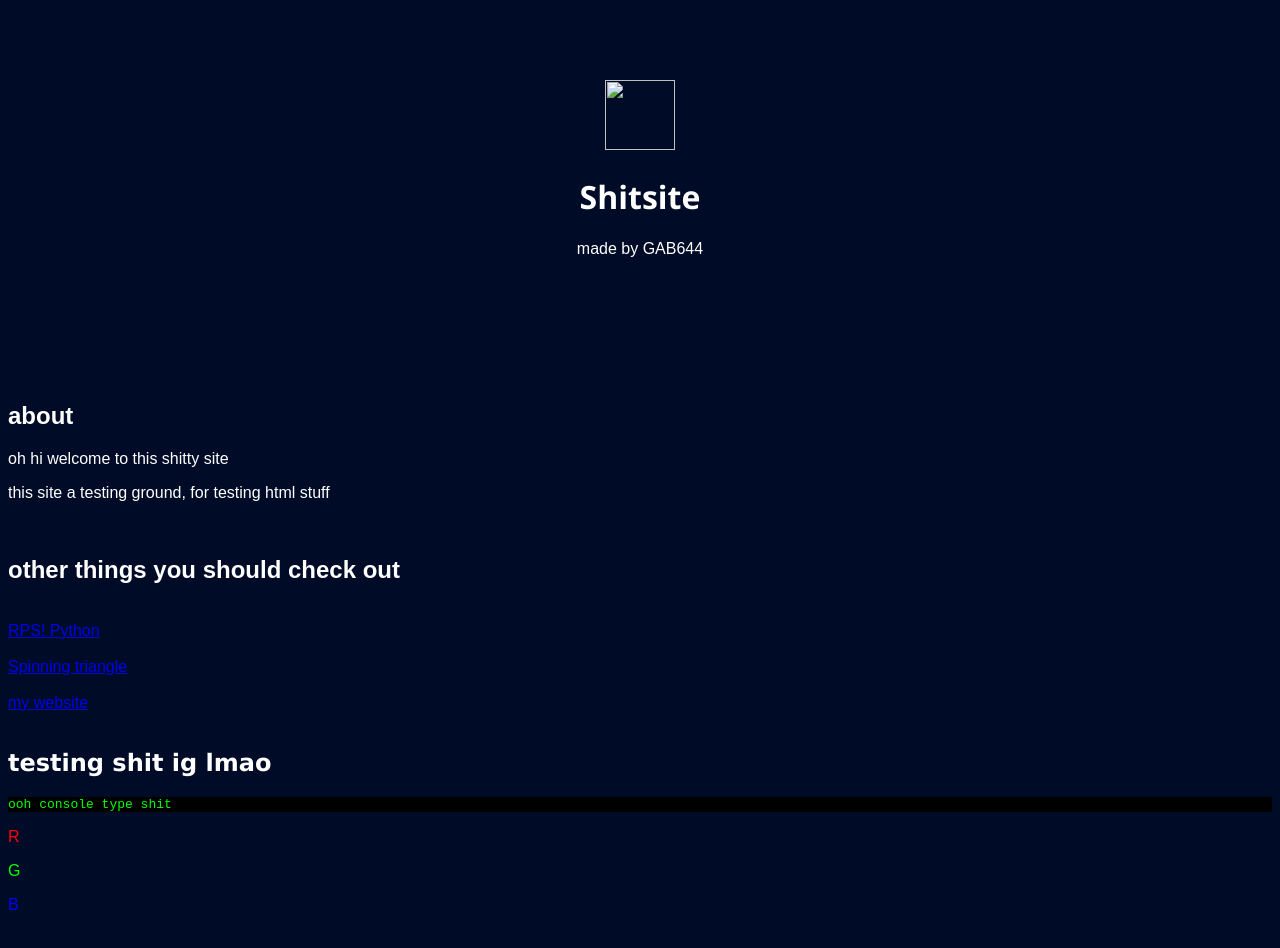
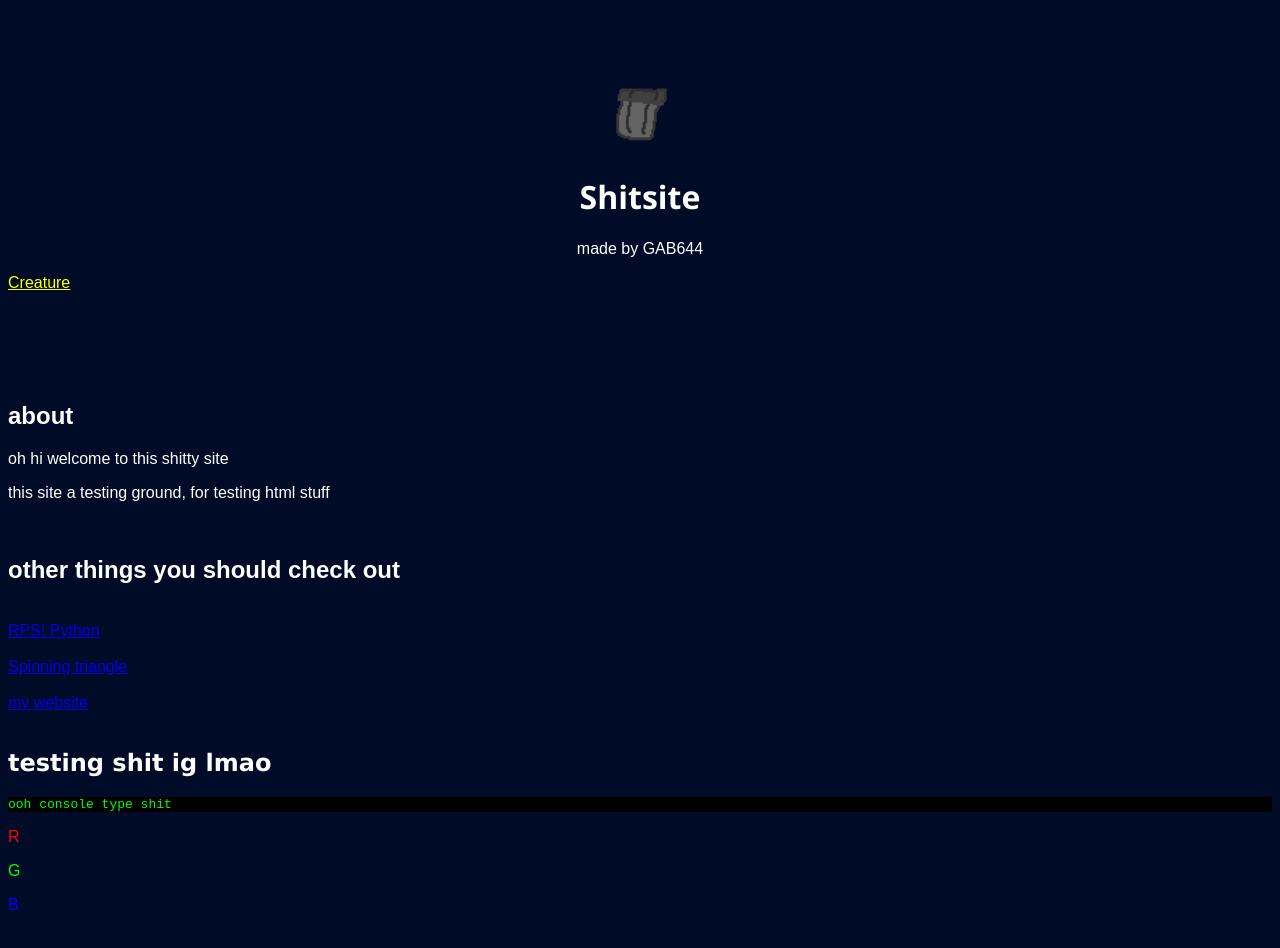
Before and after one commit to GAB644/GAB644-s-shitsite, a plain HTML site: page index.html in a window 1280 px wide. Drawn offline with Linux system fonts and the light colour scheme.

Commit message:
Add files via upload

```diff
--- a/index.html
+++ b/index.html
@@ -4,15 +4,16 @@
   <meta charset="utf-8">
   <meta name="viewport" content="width=device-width">
   <title>shitsite</title>
-  <link rel="icon" type="image/x-icon" href="trash.png">
+  <link rel="icon" type="image/x-icon" href="things/trash.png">
 <link href="style.css" rel="stylesheet" type="text/css" />
 </head>
 
 <body>
 <br></br>
 <br></br>
-<center><img src="trash.png" style="width:70px;height:70px;"> <h1 style="font-family:Segoe UI;">Shitsite</h1></center>
+<center><img src="things/trash.png" style="width:70px;height:70px;"> <h1 style="font-family:Segoe UI;">Shitsite</h1></center>
 <center><p>made by GAB644</p></center>
+<a style="color:yellow;" href="things/Creature/index.html">Creature</a>
 <br></br>
 <br></br>
 <br></br>
```
